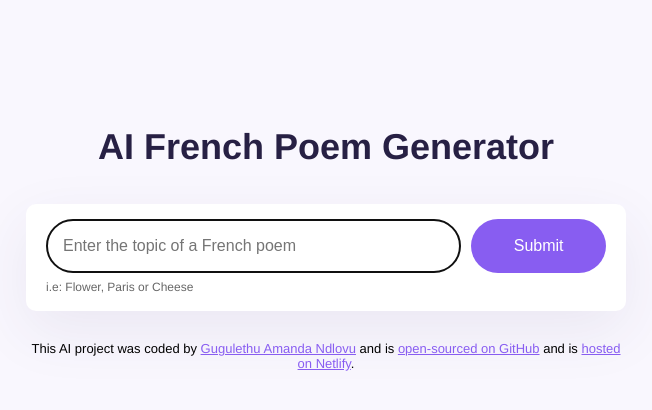
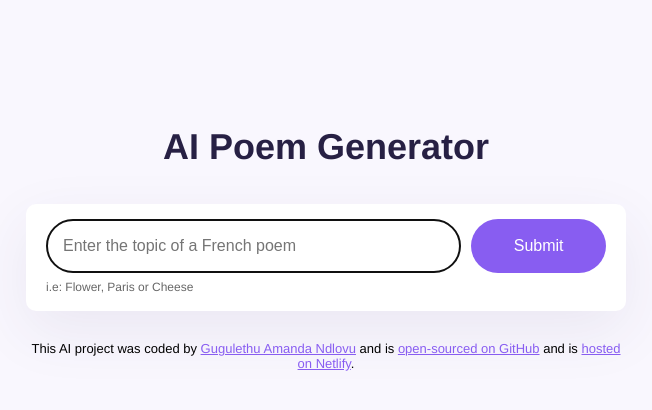
Before and after one commit to guguamanda/AI-recipe-generator-project, a plain HTML site: page index.html in a window 1280 px wide. Shown: the whole page, without its empty margins (314-966 px from the left). Drawn offline with nearby package versions, Linux system fonts and the light colour scheme; files whose address does not match are found by name.

Commit message:
Update index.html

```diff
--- a/index.html
+++ b/index.html
@@ -11,7 +11,7 @@
   <body>
     <div class="container">
       <header>
-        <h1>AI French Poem Generator</h1>
+        <h1>AI Poem Generator</h1>
       </header>
 
       <main>
```
